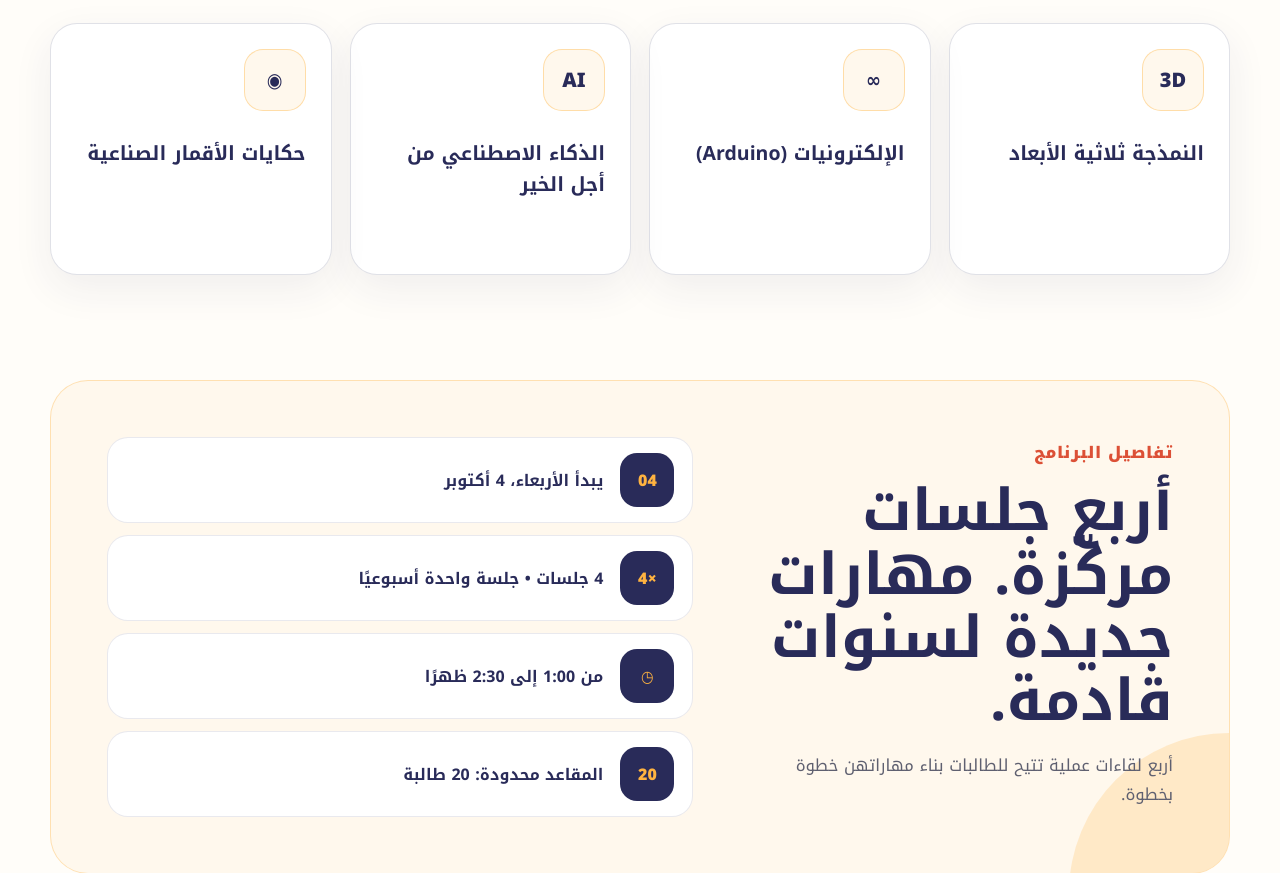
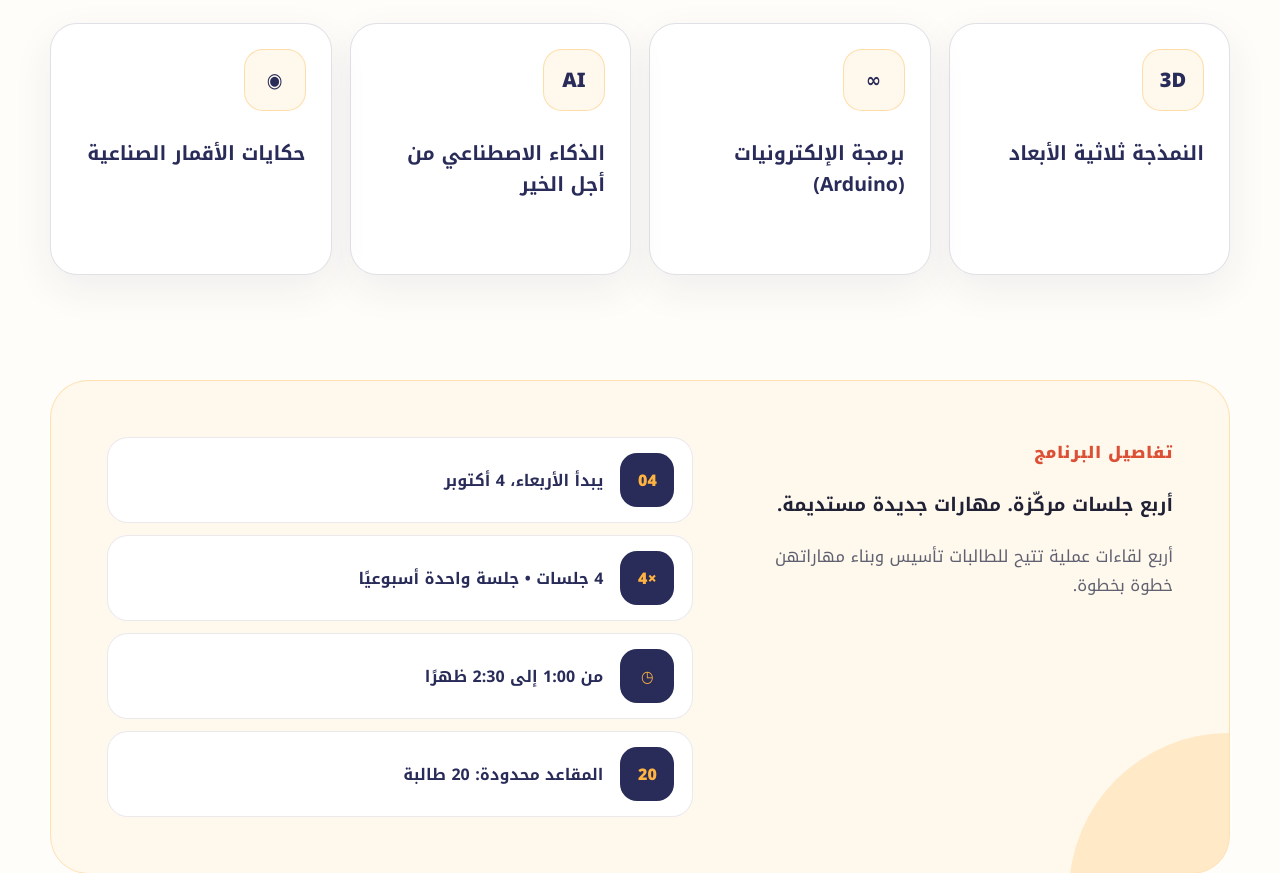
Before and after one commit to qoraraf/Steam-ambassadors, a plain HTML site: page index.html in a window 1280 px wide. Shown: the part 1100-1973 px from the top of the page. Drawn offline with Linux system fonts and the light colour scheme.

Commit message:
Revise workshop names and schedule description
Updated workshop titles and program details for clarity.

```diff
--- a/index.html
+++ b/index.html
@@ -49,7 +49,7 @@
         <div class="section-heading"><div class="eyebrow">اكتشفي، اصنعي، وابتكري</div><h2>عناوين الورش</h2></div>
         <div class="workshops">
           <article class="workshop"><div class="workshop-icon">3D</div><h3>النمذجة ثلاثية الأبعاد</h3></article>
-          <article class="workshop"><div class="workshop-icon">∞</div><h3>الإلكترونيات (Arduino)</h3></article>
+          <article class="workshop"><div class="workshop-icon">∞</div><h3>برمجة الإلكترونيات (Arduino)</h3></article>
           <article class="workshop"><div class="workshop-icon">AI</div><h3>الذكاء الاصطناعي من أجل الخير</h3></article>
           <article class="workshop"><div class="workshop-icon">◉</div><h3>حكايات الأقمار الصناعية</h3></article>
         </div>
@@ -58,7 +58,7 @@
 
     <section class="schedule">
       <div class="shell schedule-card">
-        <div class="schedule-copy"><div class="eyebrow">تفاصيل البرنامج</div><h2>أربع جلسات مركّزة. مهارات جديدة لسنوات قادمة.</h2><p>أربع لقاءات عملية تتيح للطالبات بناء مهاراتهن خطوة بخطوة.</p></div>
+        <div class="schedule-copy"><div class="eyebrow">تفاصيل البرنامج</div><h3>أربع جلسات مركّزة. مهارات جديدة مستديمة.</h3><p>أربع لقاءات عملية تتيح للطالبات تأسيس وبناء مهاراتهن خطوة بخطوة.</p></div>
         <div class="detail-list">
           <div class="detail"><div class="detail-mark">04</div><strong>يبدأ الأربعاء، 4 أكتوبر</strong></div>
           <div class="detail"><div class="detail-mark">4×</div><strong>4 جلسات • جلسة واحدة أسبوعيًا</strong></div>
```
